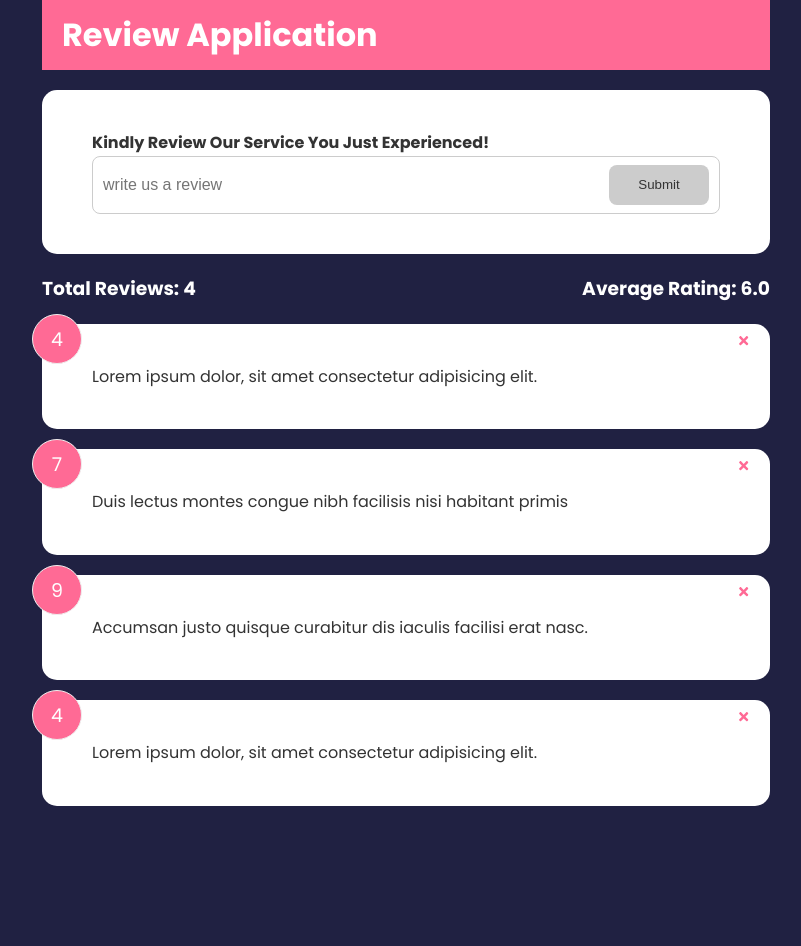
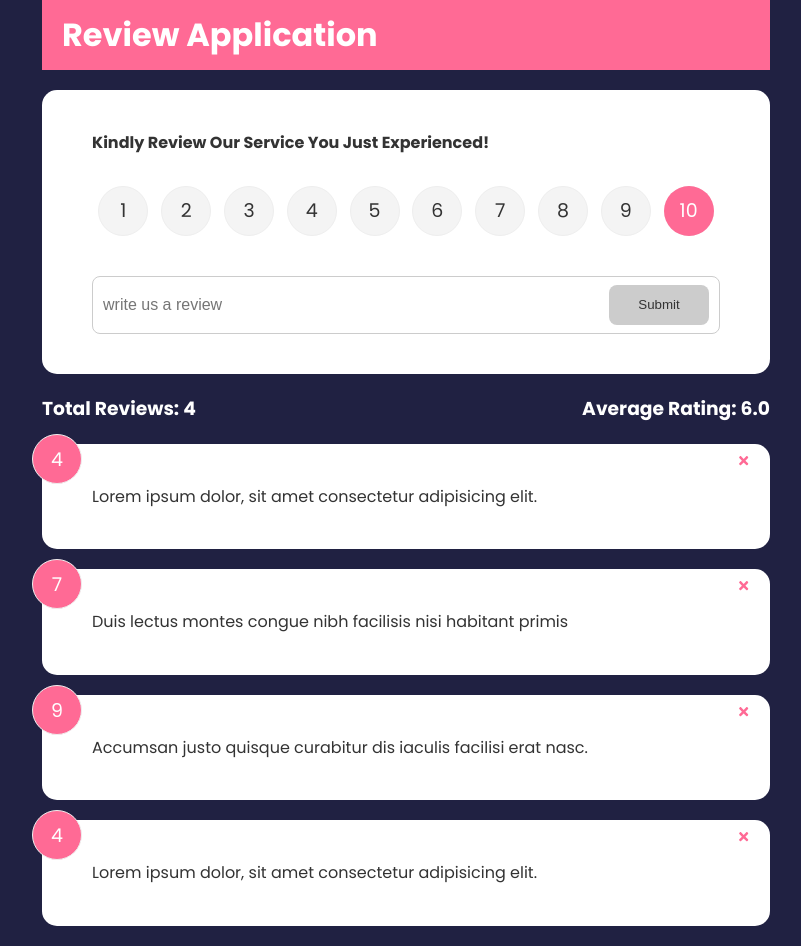
Before and after one commit to CodeLeom/react-introductory, a React (Create React App) app: page / in a window 1280 px wide. Shown: the whole page, without its empty margins (234-1035 px from the left). Before the commit the page ends 826 px from the top, so only its background shows below. Built offline with nearby package versions, Linux system fonts and the light colour scheme.

Commit message:
added a new component

```diff
--- /dev/null
+++ b/src/components/GiveRating.jsx
@@ -0,0 +1,57 @@
+import {useState} from 'react'
+
+function GiveRating({select}) {
+    const [selected, setSelected] = useState(10)
+
+    const handleRating = (e) => {
+        setSelected(+e.currentTarget.value)
+    }
+  return (
+        <>
+            <ul className="rating">
+                <li>
+                    <input type="radio" id='num1' name='rating' value='1' onChange={handleRating} checked={selected === 1} />
+                    <label htmlFor="num1">1</label>
+                </li>
+                <li>
+                    <input type="radio" id='num2' name='rating' value='2' onChange={handleRating} checked={selected === 2} />
+                    <label htmlFor="num2">2</label>
+                </li>
+                <li>
+                    <input type="radio" id='num3' name='rating' value='3' onChange={handleRating} checked={selected === 3} />
+                    <label htmlFor="num3">3</label>
+                </li>
+                <li>
+                    <input type="radio" id='num4' name='rating' value='4' onChange={handleRating} checked={selected === 4} />
+                    <label htmlFor="num4">4</label>
+                </li>
+                <li>
+                    <input type="radio" id='num5' name='rating' value='5' onChange={handleRating} checked={selected === 5} />
+                    <label htmlFor="num5">5</label>
+                </li>
+                <li>
+                    <input type="radio" id='num6' name='rating' value='6' onChange={handleRating} checked={selected === 6} />
+                    <label htmlFor="num6">6</label>
+                </li>
+                <li>
+                    <input type="radio" id='num7' name='rating' value='7' onChange={handleRating} checked={selected === 7} />
+                    <label htmlFor="num7">7</label>
+                </li>
+                <li>
+                    <input type="radio" id='num8' name='rating' value='8' onChange={handleRating} checked={selected === 8} />
+                    <label htmlFor="num8">8</label>
+                </li>
+                <li>
+                    <input type="radio" id='num9' name='rating' value='9' onChange={handleRating} checked={selected === 9} />
+                    <label htmlFor="num9">9</label>
+                </li>
+                <li>
+                    <input type="radio" id='num10' name='rating' value='10' onChange={handleRating} checked={selected === 10} />
+                    <label htmlFor="num10">10</label>
+                </li>
+            </ul>
+        </>
+  )
+}
+
+export default GiveRating
--- a/src/components/ReviewForm.jsx
+++ b/src/components/ReviewForm.jsx
@@ -1,11 +1,13 @@
 import {useState} from 'react'
 import Card from "./Card"
 import Button from './Button'
+import GiveRating from './GiveRating'
 
 function ReviewForm() {
     const [text, setText] = useState('')
     const [btnDisabled, setBtnDisabled] = useState(true)
     const [message, setMessage] = useState('')
+    const [rating, setRating] = useState(10)
 
     const textChangeHandler = (e) => {
         if(text === ''){
@@ -25,6 +27,7 @@
     <Card>
         <form>
             <h4>Kindly Review Our Service You Just Experienced!</h4>
+            <GiveRating select={rating}/>
             <div className="input-group">
                 <input onChange={textChangeHandler} type="text" placeholder="write us a review" value={text} />
                 <Button type="submit" isDisabled={btnDisabled}>Submit</Button>
```
